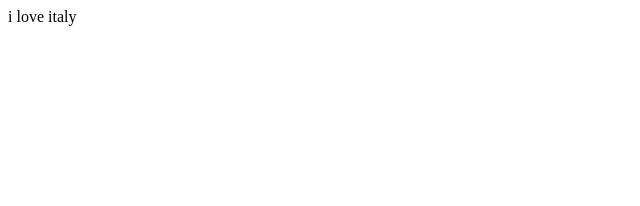
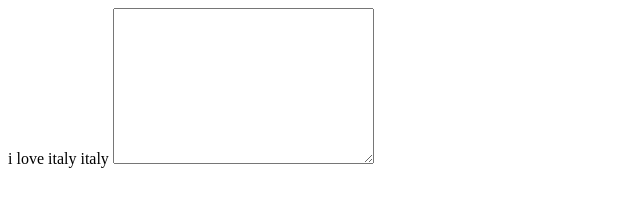
Before and after one commit to seoheelee0515/UI, a plain HTML site: page index.html in a window 1280 px wide. Shown: the whole page, without its empty margins (0-640 px from the left). Drawn offline with Linux system fonts and the light colour scheme.

Commit message:
italy text

```diff
--- a/index.html
+++ b/index.html
@@ -1 +1,2 @@
 i love italy
+italy <textarea name="" id="" cols="30" rows="10"></textarea>
```
